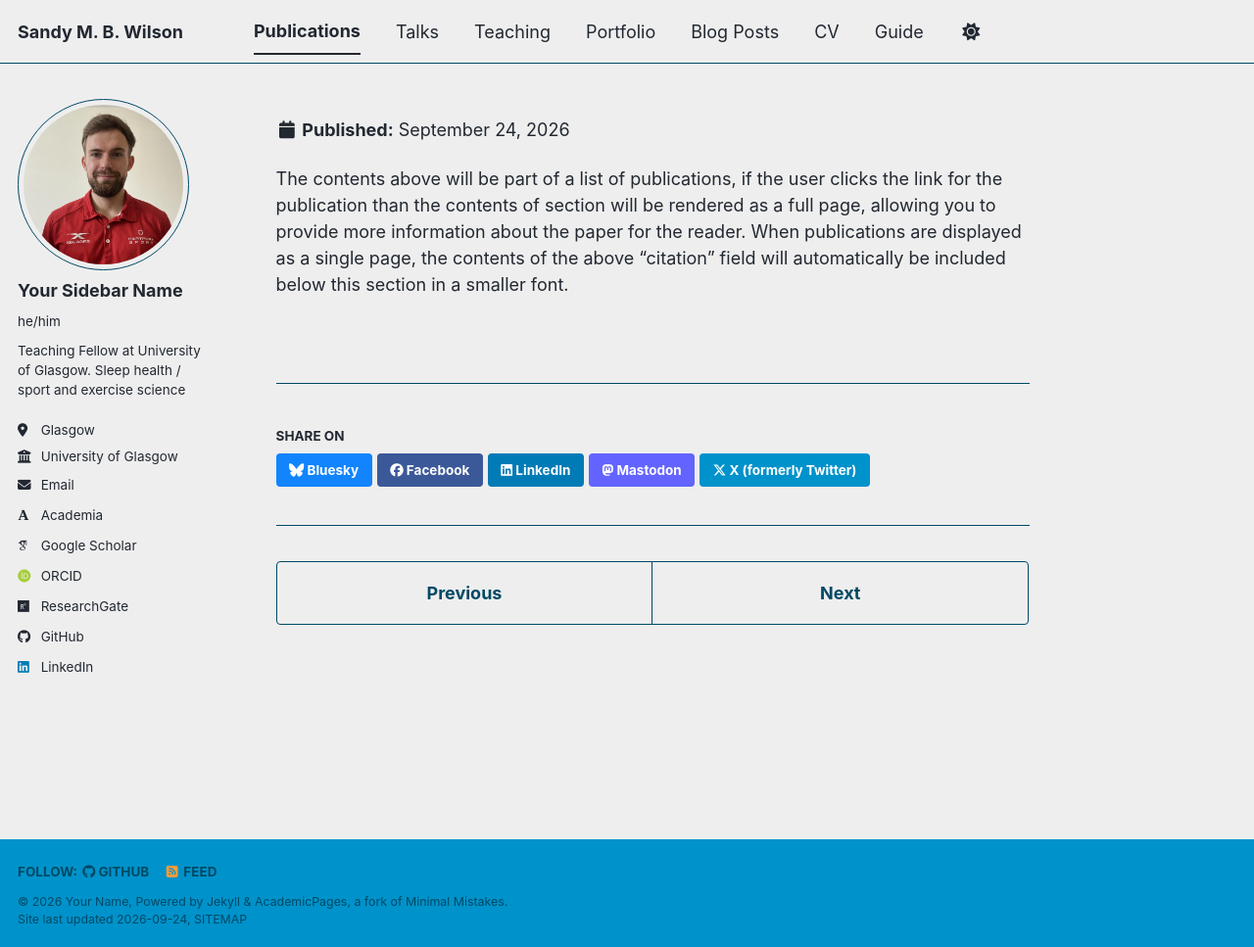
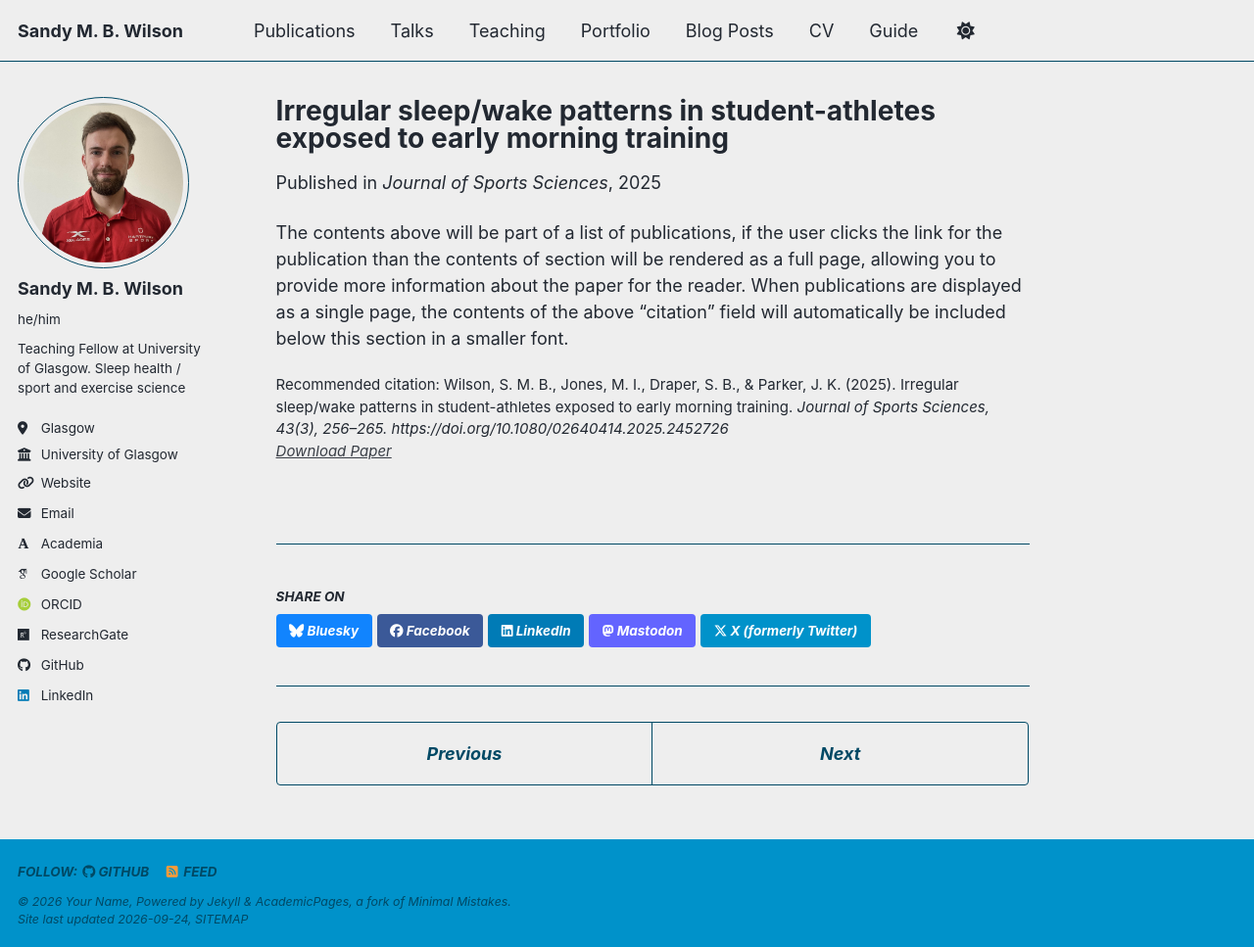
Before and after one commit to sandymbwilson/sandymbwilson.github.io, a Jekyll site: the page built from _publications/2025-01-25-paper-title-number-2.md, in a window 1280 px wide and 967 px high. Shown: the whole window at 98% size. Built offline with Jekyll 4.4.1, drawn with Linux system fonts in a browser that asks for light colours; some web fonts are replaced; a script bundle is joined from its source files by our own code; library files that are not in the unit come from our copies.

Commit message:
Update
Update before further dev 24092026

```diff
--- a/_config.yml
+++ b/_config.yml
@@ -24,16 +24,16 @@ repository               : "sandymbwilson/sandymbwilson.github.io"
 author:
   # Biographic information
   avatar           : "SW_photo.jpg"
-  name             : "Your Sidebar Name"
+  name             : "Sandy M. B. Wilson"
   pronouns         : "he/him"
   bio              : "Teaching Fellow at University of Glasgow. Sleep health / sport and exercise science "
   location         : "Glasgow"
   employer         : "University of Glasgow"
-  uri              : # URL
+  uri              : "https://www.gla.ac.uk/stafflist/search/person/4ed9ece08b96/"
   email            : "sandymbwilson@gmail.com"
 
   # Academic websites
-  academia         : "https://www.gla.ac.uk/stafflist/search/person/4ed9ece08b96/"
+  academia         : "https://www.academia.edu/"
   arxiv            : # URL - Update with the correct link to your profile
   googlescholar    : "https://scholar.google.com/citations?user=upOSLPIAAAAJ&hl=en"
   inspire-hep      : # URL
--- a/_publications/2025-01-25-paper-title-number-2.md
+++ b/_publications/2025-01-25-paper-title-number-2.md
@@ -7,7 +7,7 @@ excerpt: 'We demonstrate that a cohort of student-athletes that train in the ear
 date: 2025-01-25
 venue: 'Journal of Sports Sciences'
 paperurl: 'https://doi.org/10.1080/02640414.2025.2452726'
-citation: 'Wilson, S. M. B., Jones, M. I., Draper, S. B., & Parker, J. K. (2025). Irregular sleep/wake patterns in student-athletes exposed to early morning training. <i>Journal of Sports Sciences, 43<i>(3), 256–265. https://doi.org/10.1080/02640414.2025.2452726
+citation: 'Wilson, S. M. B., Jones, M. I., Draper, S. B., & Parker, J. K. (2025). Irregular sleep/wake patterns in student-athletes exposed to early morning training. <i>Journal of Sports Sciences, 43<i>(3), 256–265. https://doi.org/10.1080/02640414.2025.2452726'
 ---
 
 The contents above will be part of a list of publications, if the user clicks the link for the publication than the contents of section will be rendered as a full page, allowing you to provide more information about the paper for the reader. When publications are displayed as a single page, the contents of the above "citation" field will automatically be included below this section in a smaller font.
```
Also changed, not shown: _publications/2026-06-02-paper-title-number-1.md (+1 -1 lines).
